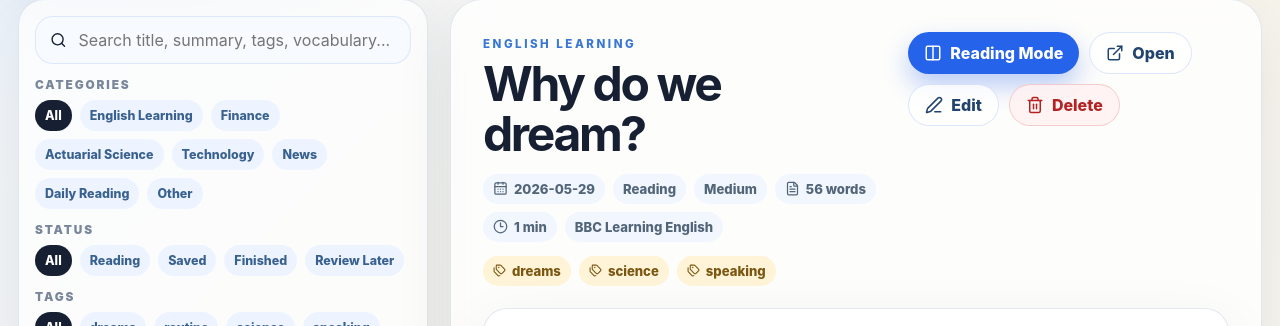
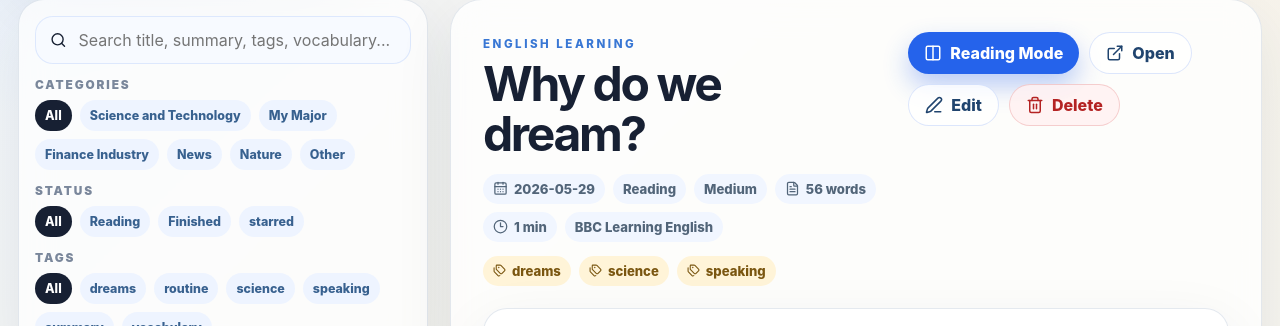
Before and after one commit to ccccchris1234/english_reading_journal, a React (Vite) app in the folder reading-journal-v2/: page / in a window 1280 px wide. Shown: the part 427-753 px from the top of the page. Built offline with nearby package versions, Linux system fonts and the light colour scheme.

Commit message:
Update App.jsx

```diff
--- a/reading-journal-v2/src/App.jsx
+++ b/reading-journal-v2/src/App.jsx
@@ -89,16 +89,15 @@ const emptyArticle = {
 
 const categories = [
   "All",
-  "English Learning",
-  "Finance",
-  "Actuarial Science",
-  "Technology",
+  "Science and Technology",
+  "My Major",
+  "Finance Industry",
   "News",
-  "Daily Reading",
+  "Nature",
   "Other",
 ];
 
-const statuses = ["All", "Reading", "Saved", "Finished", "Review Later"];
+const statuses = ["All", "Reading", "Finished", "starred"];
 const editableStatuses = statuses.filter((item) => item !== "All");
 const difficulties = ["Easy", "Medium", "Hard"];
 
```
